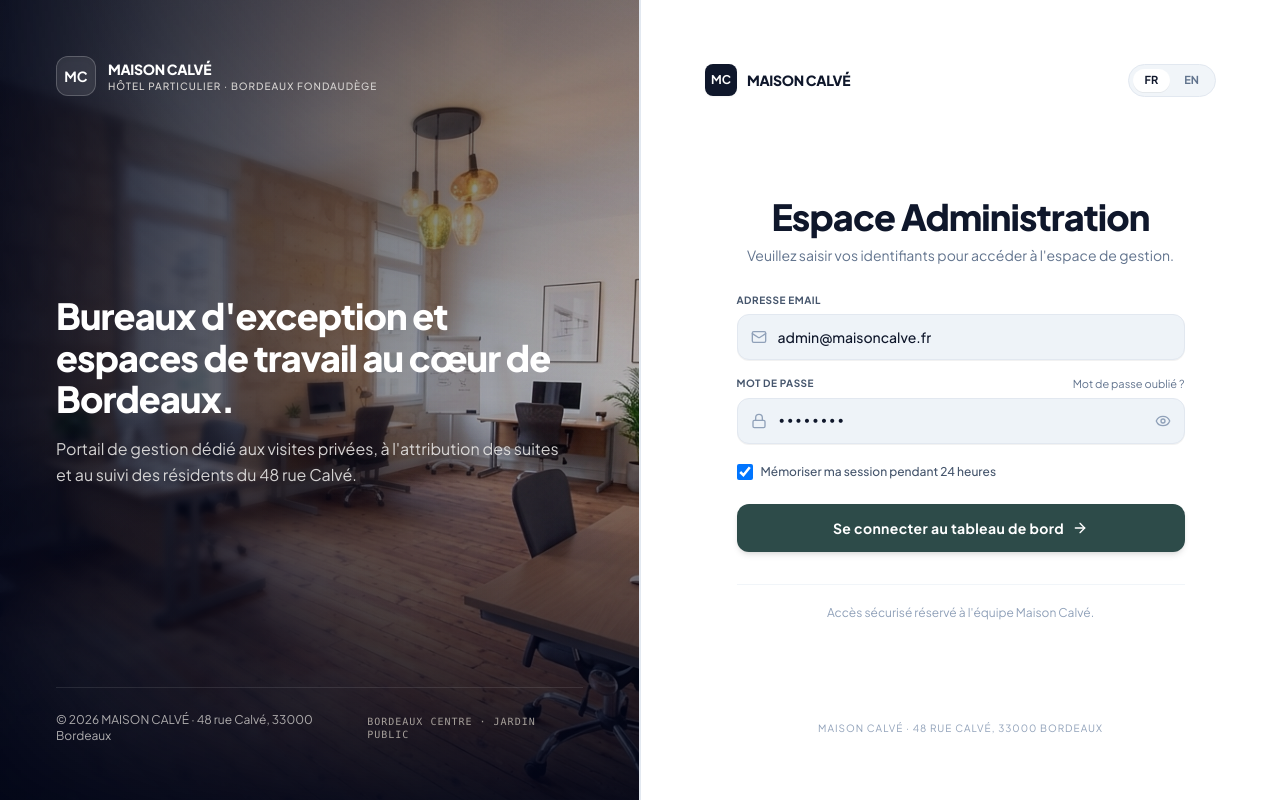
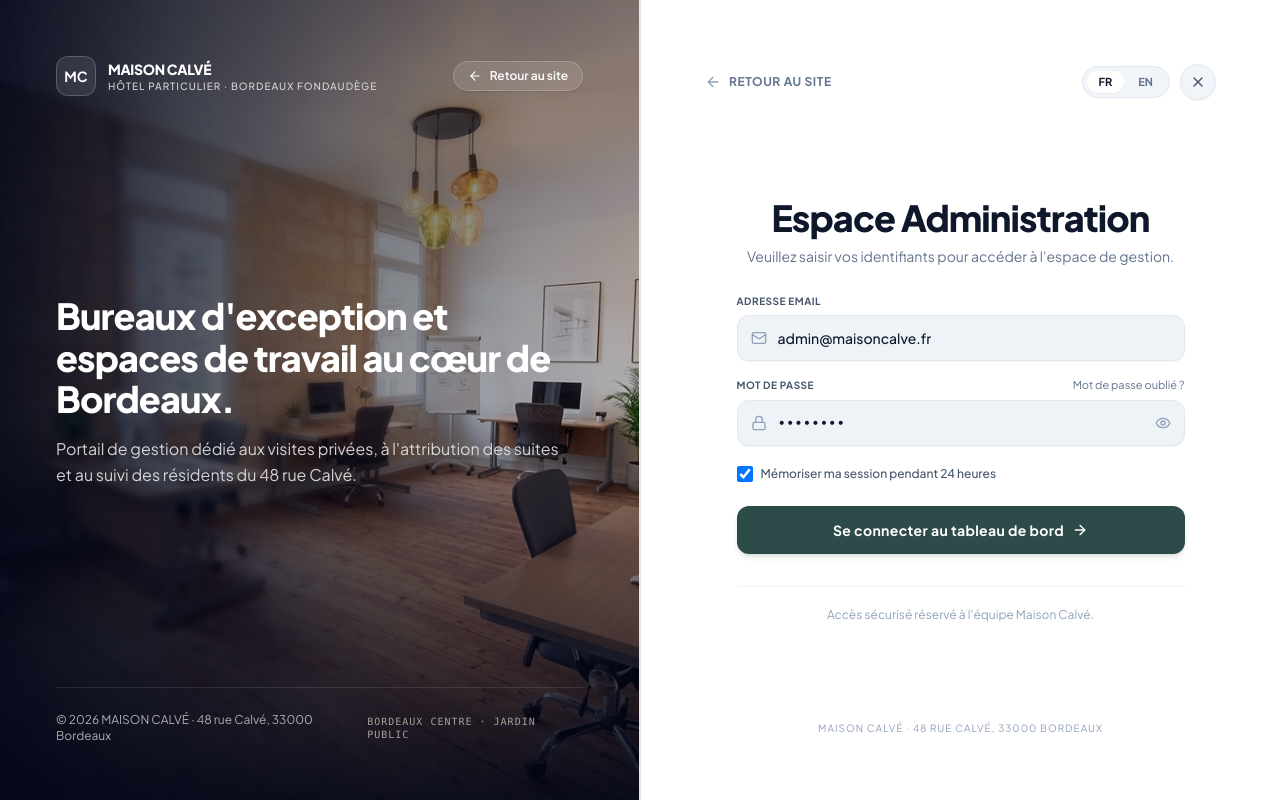
Before and after one commit to RafiMohammadHasib/Maison-Calv-, a Next.js app: page /admin/login in a window 1280 px wide. Built offline with nearby package versions, Linux system fonts and the light colour scheme.

Commit message:
feat(admin-login): add explicit close cross and back-to-website navigation

```diff
--- a/src/app/admin/login/page.tsx
+++ b/src/app/admin/login/page.tsx
@@ -10,6 +10,8 @@ import {
   Eye,
   EyeOff,
   ArrowRight,
+  ArrowLeft,
+  X,
   AlertCircle
 } from "lucide-react";
 import { useLanguage } from "@/lib/languageContext";
@@ -99,19 +101,28 @@ export default function AdminLoginPage() {
 
         {/* Top Header in Left Pane */}
         <div className="relative z-10 flex items-center justify-between">
-          <div className="flex items-center gap-3">
-            <div className="w-10 h-10 rounded-xl bg-white/10 backdrop-blur-md border border-white/20 flex items-center justify-center font-bold text-white text-sm shadow-inner">
+          <Link href="/" className="flex items-center gap-3 group">
+            <div className="w-10 h-10 rounded-xl bg-white/10 backdrop-blur-md border border-white/20 flex items-center justify-center font-bold text-white text-sm shadow-inner group-hover:bg-white/20 transition-colors">
               MC
             </div>
             <div>
-              <div className="text-sm font-extrabold tracking-tight text-white flex items-center gap-2">
+              <div className="text-sm font-extrabold tracking-tight text-white flex items-center gap-2 group-hover:text-emerald-300 transition-colors">
                 <span>MAISON CALVÉ</span>
               </div>
               <p className="text-[10px] uppercase font-medium tracking-widest text-stone-300">
                 Hôtel Particulier · Bordeaux Fondaudège
               </p>
             </div>
-          </div>
+          </Link>
+
+          <Link
+            href="/"
+            className="inline-flex items-center gap-2 px-3.5 py-1.5 rounded-full bg-white/10 hover:bg-white/20 backdrop-blur-md border border-white/20 text-xs font-semibold text-white transition-all shadow-sm cursor-pointer"
+            title={language === "fr" ? "Retour au site public" : "Return to website"}
+          >
+            <ArrowLeft className="w-3.5 h-3.5" />
+            <span>{language === "fr" ? "Retour au site" : "Back to website"}</span>
+          </Link>
         </div>
 
         {/* Hero Narrative in Left Pane */}
@@ -144,15 +155,16 @@ export default function AdminLoginPage() {
       <div className="flex-1 flex flex-col justify-between p-6 sm:p-10 lg:p-12 xl:p-16 min-h-screen bg-white border-l border-slate-200">
         {/* Top Bar in Right Pane */}
         <div className="flex items-center justify-between">
-          <Link href="/" className="group flex items-center gap-2.5">
-            <div className="w-8 h-8 rounded-lg bg-slate-900 flex items-center justify-center font-bold text-white text-xs shadow-xs">
-              MC
-            </div>
-            <span className="font-extrabold text-sm tracking-tight text-slate-900 group-hover:text-[#2D4B49] transition-colors">
-              MAISON CALVÉ
-            </span>
+          <Link
+            href="/"
+            className="group flex items-center gap-2 text-xs font-bold uppercase tracking-wider text-slate-500 hover:text-slate-900 transition-colors cursor-pointer"
+            title={language === "fr" ? "Retour au site public" : "Return to website"}
+          >
+            <ArrowLeft className="w-4 h-4 text-slate-400 group-hover:text-slate-900 transition-transform group-hover:-translate-x-0.5" />
+            <span>{language === "fr" ? "Retour au site" : "Back to website"}</span>
           </Link>
 
+          <div className="flex items-center gap-2.5">
             {/* Bilingual Language Switcher (Segmented Pill) */}
             <div className="flex items-center gap-0.5 p-1 rounded-full bg-slate-100 border border-slate-200 text-xs">
               <button
@@ -177,6 +189,17 @@ export default function AdminLoginPage() {
               >
                 EN
               </button>
+            </div>
+
+            {/* Circular Cross / Close Button */}
+            <Link
+              href="/"
+              className="w-9 h-9 rounded-full bg-slate-100 hover:bg-slate-200 border border-slate-200 flex items-center justify-center text-slate-600 hover:text-slate-900 transition-colors shadow-2xs cursor-pointer"
+              aria-label={language === "fr" ? "Fermer et retourner au site" : "Close and return to website"}
+              title={language === "fr" ? "Fermer et retourner au site public" : "Close and return to website"}
+            >
+              <X className="w-4 h-4" />
+            </Link>
           </div>
         </div>
 
```
Lines whose indentation alone changed are shown as unchanged.
